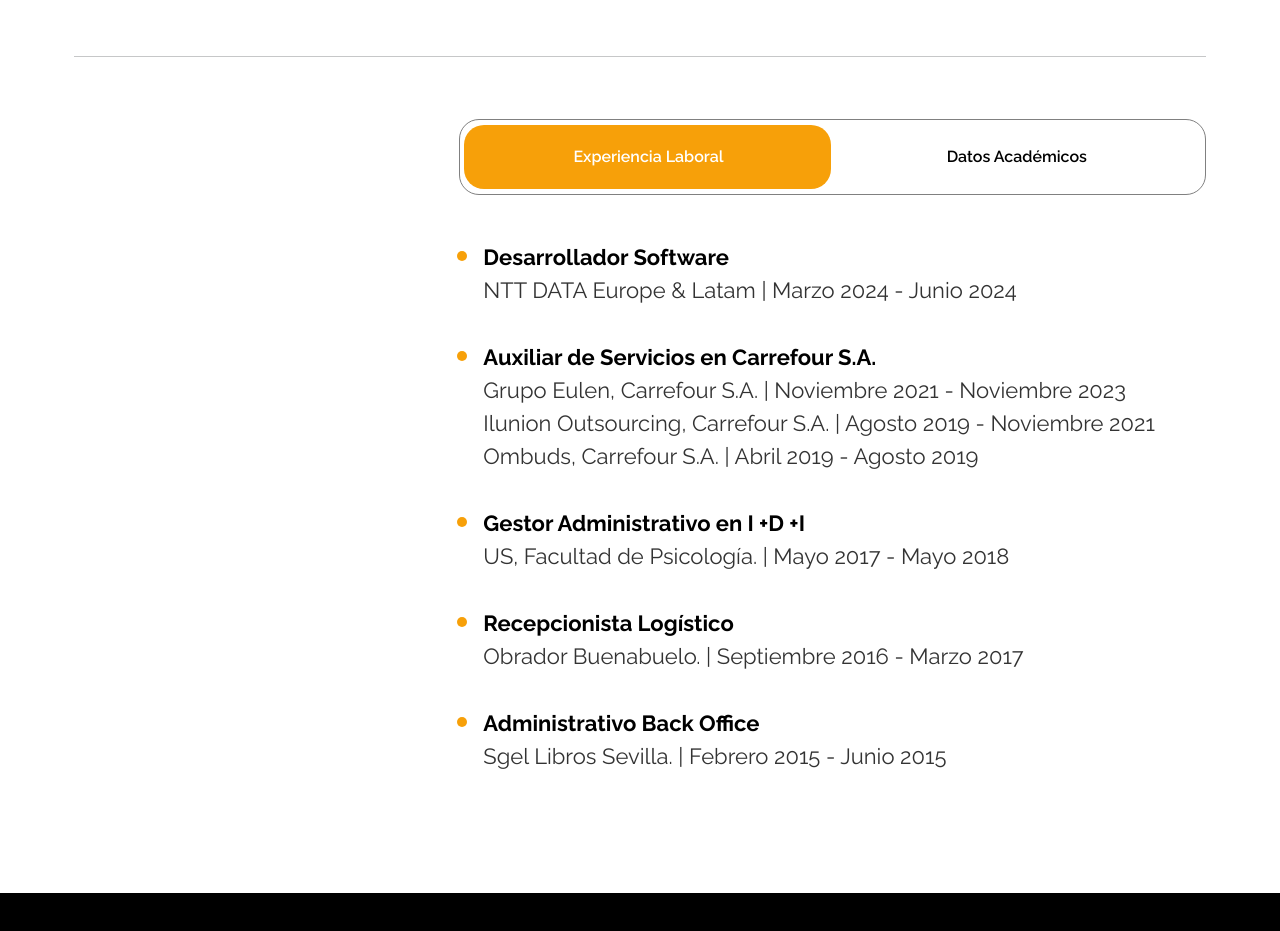
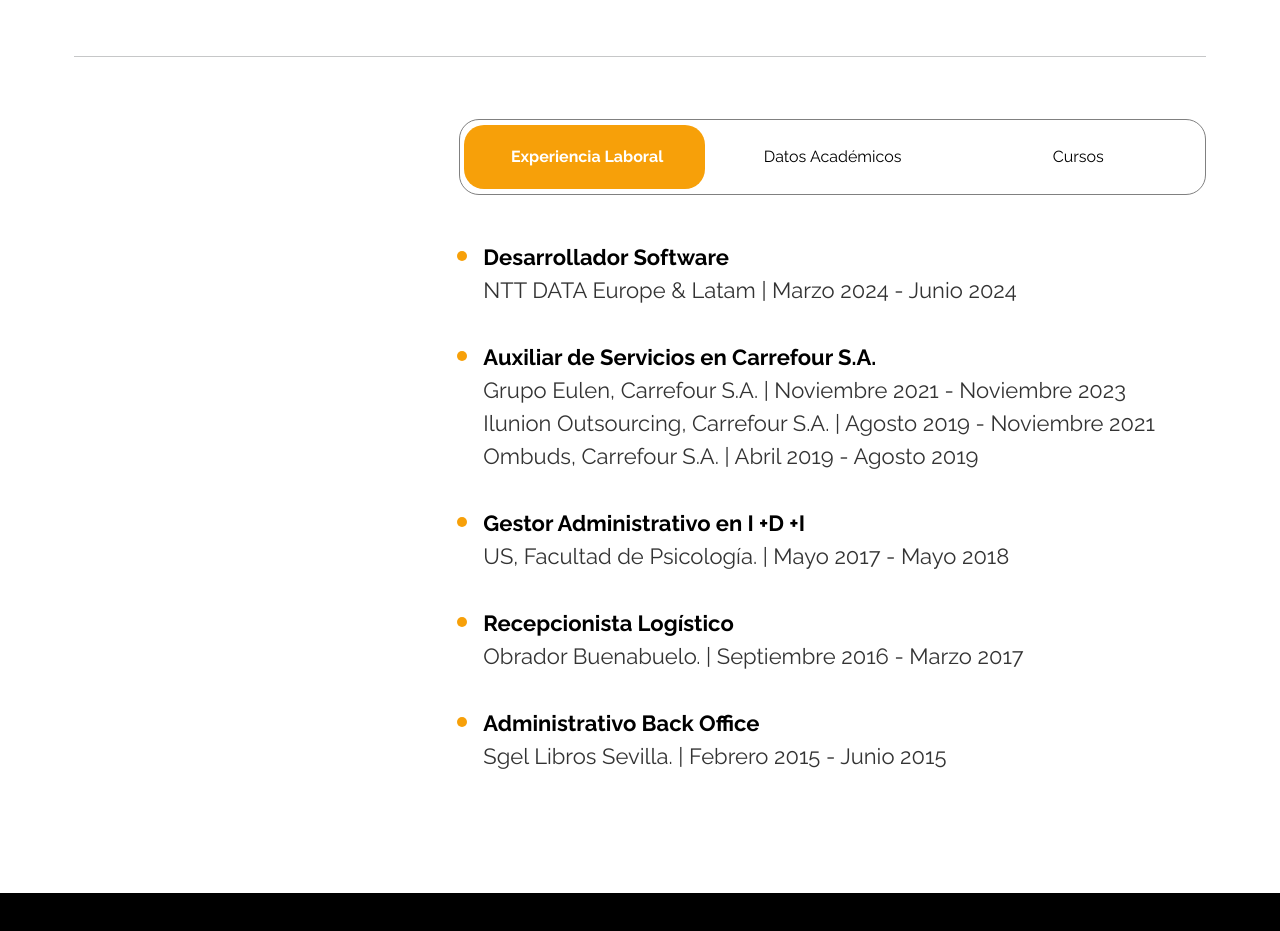
Before and after one commit to JavasGit-SLB/Portfolio, a React (Vite) app: page / in a window 1280 px wide. Shown: the part 1739-2670 px from the top of the page. Built offline with nearby package versions, Linux system fonts and the light colour scheme.

Commit message:
Se cambia el togglebutton para que pueda admitir tambien cursos y se añaden diversos cursos al modulo de trayectoria

```diff
--- a/src/components/ToggleSwitch.tsx
+++ b/src/components/ToggleSwitch.tsx
@@ -1,40 +1,37 @@
 import React, { useState } from "react";
 
 interface ToggleSwitchProps {
-  onLeftLabel: string;
-  onRightLabel: string;
-  onToggle: (isLeft: boolean) => void;
-  ariaLabel?:string;
+  labels: [string, string, string];
+  onToggle: (selectedIndex: number) => void;
+  ariaLabel?: string;
 }
 
 const ToggleSwitch: React.FC<ToggleSwitchProps> = ({
-  onLeftLabel,
-  onRightLabel,
+  labels,
   onToggle,
   ariaLabel = "Toggle entre opciones",
 }) => {
-  const [isRight, setIsRight] = useState(true);
+  const [selected, setSelected] = useState(0);
 
-  const toggle = () => {
-    const newState = !isRight;
-    setIsRight(newState);
-    onToggle(newState);
+  const handleToggle = (index: number) => {
+    setSelected(index);
+    onToggle(index);
   };
 
   const handleKeyDown = (e: React.KeyboardEvent<HTMLDivElement>) => {
+    let newIndex = selected;
+    if (e.key === "ArrowRight") newIndex = (selected + 1) % 3;
+    if (e.key === "ArrowLeft") newIndex = (selected + 2) % 3;
     if (e.key === "Enter" || e.key === " ") {
-      e.preventDefault();
-      toggle();
+      handleToggle(newIndex);
     }
   };
 
   return (
     <div
-    role="switch"
-      aria-checked={isRight}
+      role="tablist"
       aria-label={ariaLabel}
       tabIndex={0}
-      onClick={toggle}
       onKeyDown={handleKeyDown}
       className="position-relative d-inline-flex align-items-center justify-content-between"
       style={{
@@ -52,14 +49,13 @@
         userSelect: "none",
         transition: "background 0.3s ease-in-out",
       }}
-
     >
       <div
         style={{
           position: "absolute",
           top: "5px",
-          left: isRight ? "4px" : "calc(50% + 2px)",
-          width: "calc(50% - 6px)",
+          left: `calc(${selected * 33.333}% + 4px)`,
+          width: "calc(33.333% - 8px)",
           height: "64px",
           backgroundColor: "#F7A009",
           borderRadius: "20px",
@@ -67,18 +63,24 @@
           zIndex: 0,
         }}
       />
-      <div
-        className="w-50 text-center"
-        style={{ zIndex: 1, color: isRight ? "white" : "black" }}
-      >
-        {onLeftLabel}
-      </div>
-      <div
-        className="w-50 text-center"
-        style={{ zIndex: 1, color: isRight ? "black" : "white" }}
-      >
-        {onRightLabel}
-      </div>
+      {labels.map((label, idx) => (
+        <div
+          key={label}
+          className="text-center"
+          style={{
+            width: "33.333%",
+            zIndex: 1,
+            color: selected === idx ? "white" : "black",
+            cursor: "pointer",
+            fontWeight: selected === idx ? "bold" : "normal",
+          }}
+          role="tab"
+          aria-selected={selected === idx}
+          onClick={() => handleToggle(idx)}
+        >
+          {label}
+        </div>
+      ))}
     </div>
   );
 };
--- a/src/modulos/TrayectoriaModule.tsx
+++ b/src/modulos/TrayectoriaModule.tsx
@@ -23,46 +23,69 @@
 
 const formacion = [
   `IFCD55- Desarrollo Web Front-End
-Core Network (300h Presenciales) | 2025`,
+Core Network (Bootcamp Presencial) | 2025`,
 
   `Técnico Superior en Desarrollo de Aplicaciones Multiplataforma
 Medac (LOE 2000h) | 2022 - 2024
 Finalización del curso con Matrícula de Honor.
-Nominado a mejor expediente de Andalucía en la rama de informáticas y comunicaciones.`,
+*Nominado a mejor expediente de Andalucía en la rama de informáticas y comunicaciones.*`,
 
   `Técnico Superior en Administración y Finanzas
 I.E.S. Pablo Picasso (LOE 2000h) | 2013 - 2015`,
 ];
 
+const cursos = [
+  `JavaScript: De Cero a Experto
+Udemy | 2025`,
+  `Python desde cero
+Udemy | 2025`,
+  `Java Intermedio, programación orientada a objetos
+Udemy | 2025`,
+`Dominando ChatGPT con la API de OpenAI
+Udemy | 2024`,
+`Curso de Git
+Udemy | 2024`,
+`Introducción a Hibernate
+Udemy | 2024`,
+`Introducción a Spring Framework
+Udemy | 2024`,
+  `Curso de Canva 2024: desde cero a Experto
+Udemy | 2024`,
+`The english workshop B1
+Universidad de Sevilla | 2022`,
+];
+
 function TrayectoriaModule() {
-  const [mostrarInformacion, setMostrarInformacion] = useState(true);
-  const lista = mostrarInformacion ? experiencia : formacion;
+  const [selectedIndex, setSelectedIndex] = useState(0);
+
+  let lista;
+  if (selectedIndex === 0) lista = experiencia;
+  else if (selectedIndex === 1) lista = formacion;
+  else lista = cursos;
 
   return (
-      <div className="container px-5 px-sm-1" style={{ paddingBottom: "92px" }} >
+    <div className="container px-5 px-sm-1" style={{ paddingBottom: "92px" }}>
       <div className="row">
         <div className="col d-none d-md-block"></div>
         <div className="col-12 col-md-8 d-flex justify-content-center justify-content-md-start">
           <ToggleSwitch
-              onLeftLabel="Experiencia Laboral"
-              onRightLabel="Datos Académicos"
-              aria-label="Sección de trayectoria profesional y formación académica"
-              onToggle={(isRight) => setMostrarInformacion(isRight)}
+            labels={["Experiencia Laboral", "Datos Académicos", "Cursos"]}
+            ariaLabel="Sección de trayectoria profesional, formación académica y cursos"
+            onToggle={setSelectedIndex}
           />
         </div>
       </div>
       <div className="row mt-4">
         <div className="col d-none d-md-block"></div>
         <div className="col-12 col-md-8 d-flex justify-content-center justify-content-md-start">
-            <section aria-label="Lista de experiencia laboral o formación académica">
+          <section aria-label="Lista de experiencia laboral, formación académica o cursos">
             <ul style={{ paddingLeft: "1.5rem", listStyleType: "disc" }}>
               <AnimatePresence mode="wait">
                 {lista.map((item, idx) => {
                   const [primeraLinea, ...resto] = item.split("\n");
-
                   return (
                     <motion.li
-                      key={`${mostrarInformacion}-${idx}`} // clave cambia al cambiar lista
+                      key={`${selectedIndex}-${idx}`}
                       className="responsive-list-item"
                       style={{
                         whiteSpace: "pre-line",
@@ -93,7 +116,6 @@
         </div>
       </div>
     </div>
-
   );
 }
 
```
Lines whose indentation alone changed are shown as unchanged.
